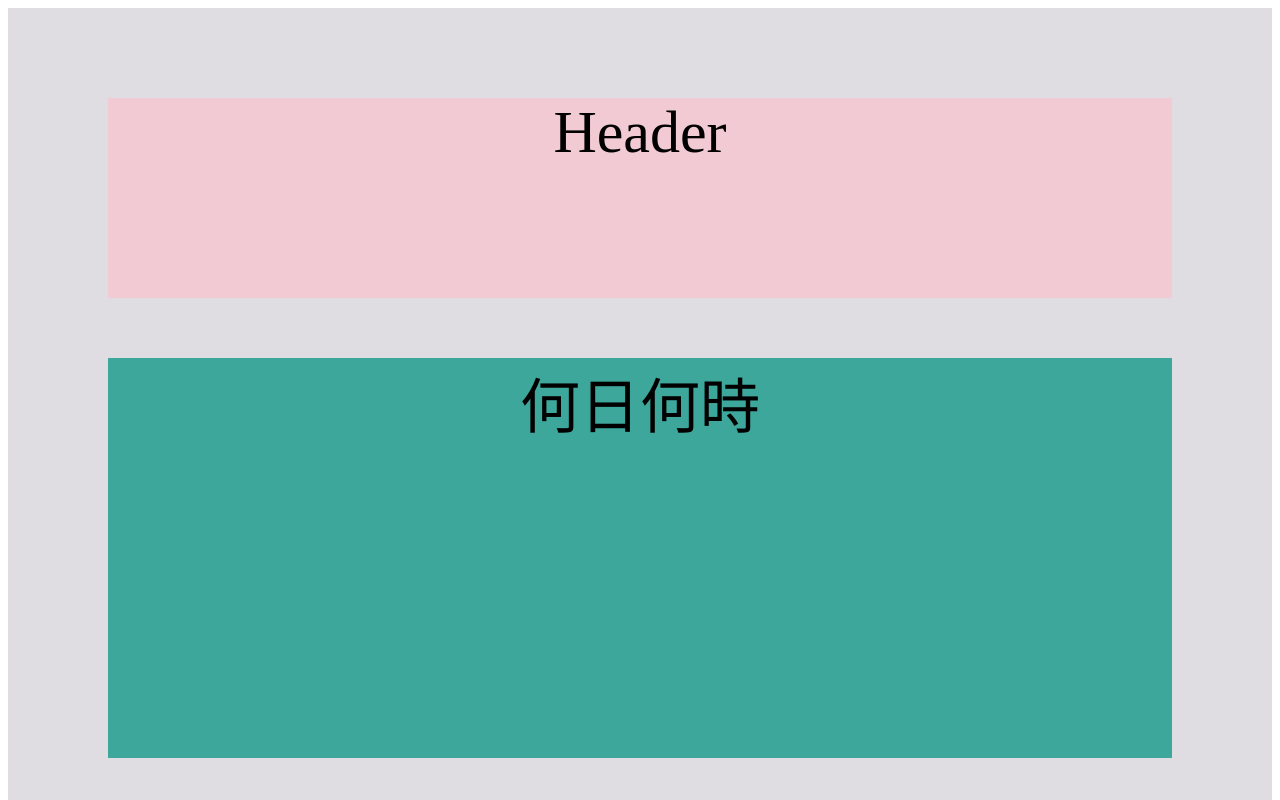
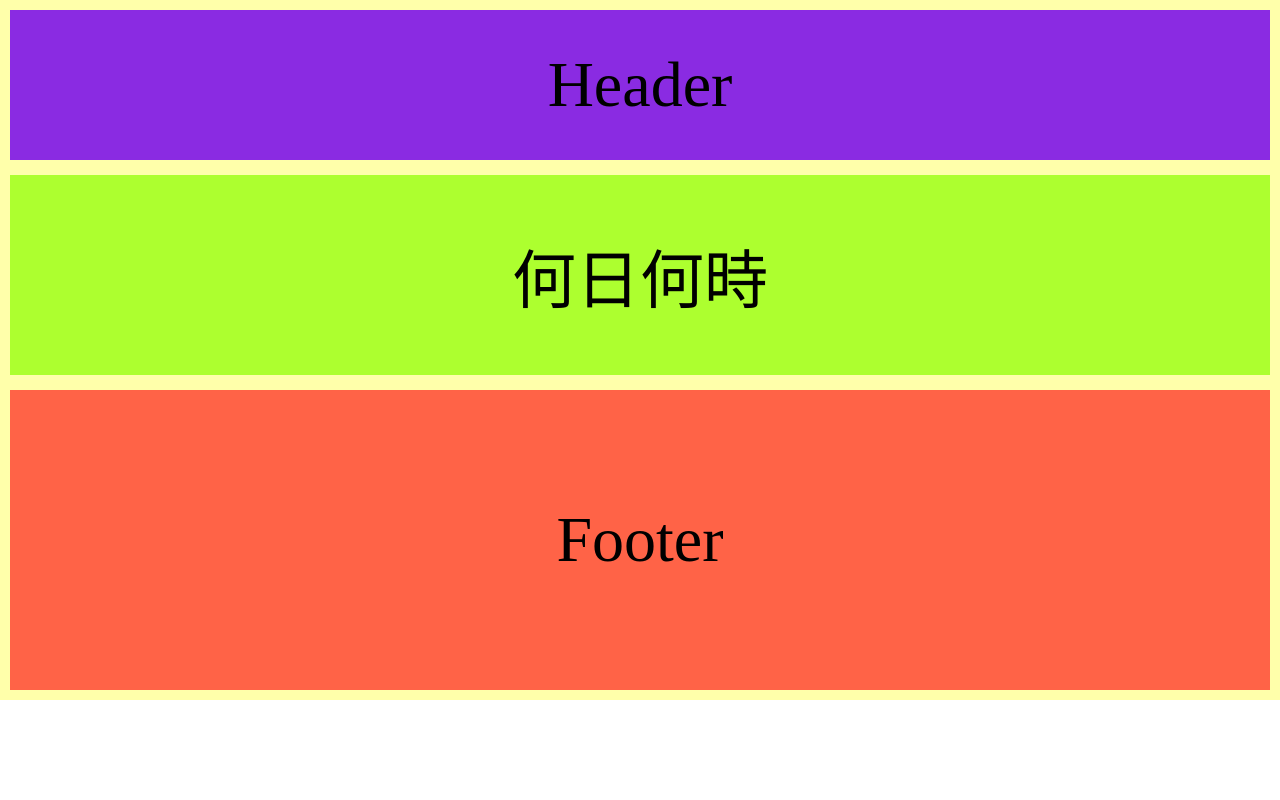
Before and after one commit to niceonionslice/what_time_is_it, a plain HTML site: page index.html in a window 1280 px wide. Shown: the top 800 px of the page. Drawn offline with Linux system fonts and the light colour scheme.

Commit message:
header, main, footer要素を用意して文字列をセンター中央寄せで配置。

```diff
--- a/index.html
+++ b/index.html
@@ -7,17 +7,21 @@
   </head>
   <body>
     <div class="container">
-      <div class="header">
-        <p class="header--title">Header</p>
-      </div>
-      <div class="main">
-        <div class="whattimeisit">
+      <header class="center">
+        <div>
+          <p class="header--title">Header</p>
+        </div>
+      </header>
+      <main class="center">
+        <div>
           <p class="main--title">何日何時</p>
         </div>
-      </div>
-      <div class="footer">
-        <p class="footer--title">Footer</p>
-      </div>
+      </main>
+      <footer class="center">
+        <div>
+          <p class="footer--title">Footer</p>
+        </div>
+      </footer>
     </div>
   </body>
 </html>
--- a/style.css
+++ b/style.css
@@ -1,35 +1,32 @@
-.container {
-  width: auto;
-  padding: 30px 100px;
-  background-color: rgb(223,220,226);
+html * {
+  margin: 0;
 }
 
-.header {
-  height: 200px;
-  background-color: rgb(242,202,211);
+.container {
+  padding: 10px;
+  background-color: #FFA;
 }
 
-.main {
-  height: 400px;
-  background-color: rgb(62,167,156);
+header {
+  height: 150px;
+  background-color: blueviolet;
 }
 
-.footer {
-  height: 300px;
-  background-color: rgb(103,112,128);
+main {
+  margin-top: 15px;
+  height: 200px;
+  background-color: greenyellow;
 }
 
-.header--title {
-  text-align: center;
-  font-size: 60px;
+footer {
+  margin-top: 15px;
+  height: 300px;
+  background-color: tomato;
 }
 
-.main--title {
-  text-align: center;
-  font-size: 60px;
+.center{
+  font-size: 4em;
+  display: flex;
+  align-items: center;
+  justify-content: center;
 }
-
-.footer--title {
-  text-align: center;
-  font-size: 60px;
-}
```
